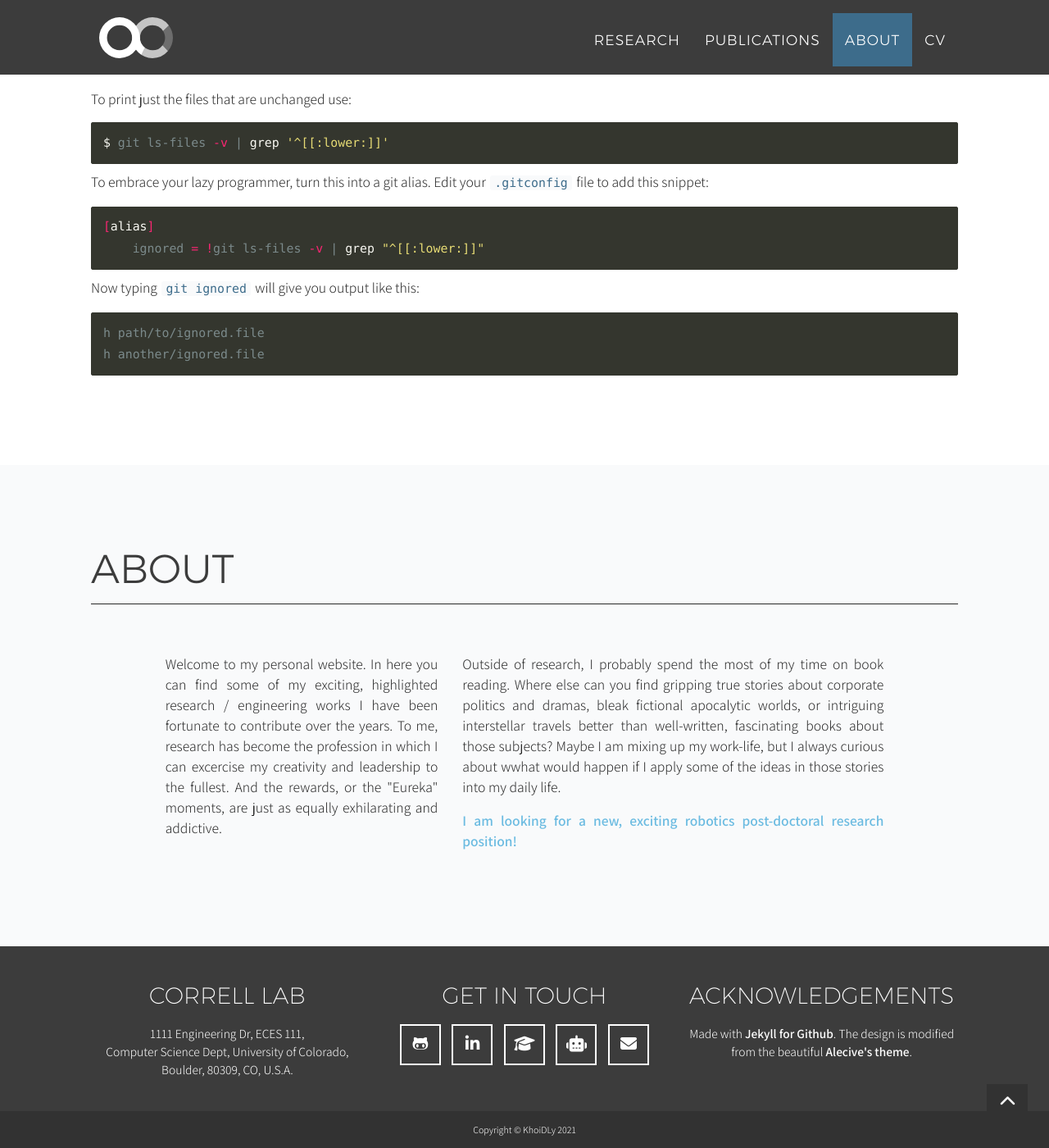
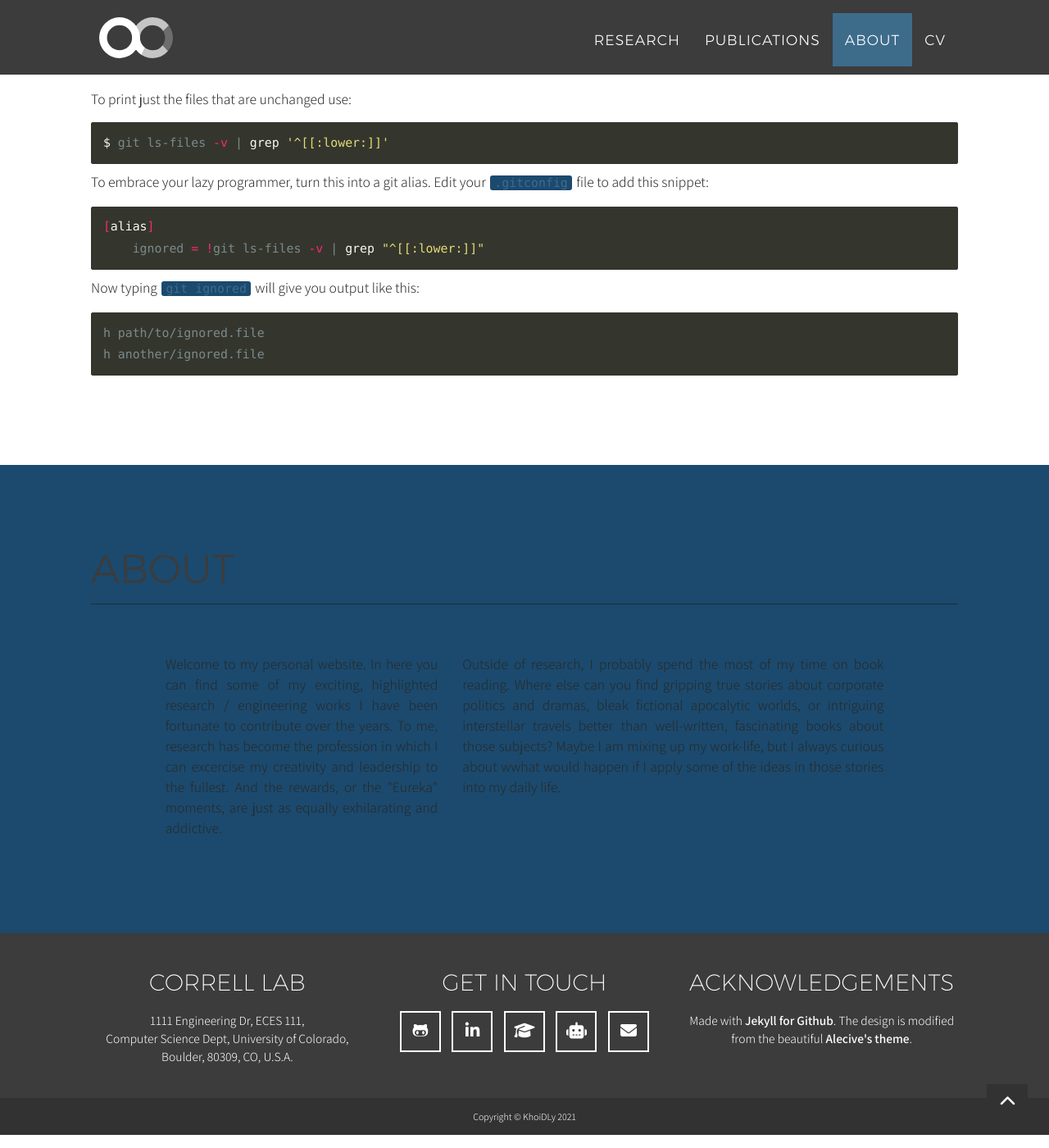
Before and after one commit to KhoiDLy/KhoiDLy.github.io, a Jekyll site: the page built from _posts/blog/2018-03-01-GitHubTricks.md, in a window 1280 px wide and 1400 px high, scrolled down 16238 px. Shown: the whole window at 82% size. Built offline with Jekyll 4.4.1, drawn with Linux system fonts in a browser that asks for light colours; nearby versions of some CDN libraries; some web fonts are replaced.

Commit message:
changes to about and color

```diff
--- a/_config.yml
+++ b/_config.yml
@@ -104,9 +104,9 @@ defaults:
 # with a number of combinations to play with
 color:
 # ORIGINAL - B&W
-  banner: 6BBBE1                            # This is a green banner color (for red, use bf4040)
+  banner: 1D76A1                            # This is a green banner color (for red, use bf4040)
   articletext: 292929                       # This is the text color
-  primary:  f9fafb                          # This is the background of the logo, light gray
+  primary:  1B4A6E                          # This is the background of the logo, light gray
   secondary: 3c3c3c                         # This is dark gray
   secondary-dark: 323232                    # This is darker gray
   secondary-alpha: rgba(40,40,40,.7)        # This is the same as the secondary color but with an alpha value
--- a/_includes/about.html
+++ b/_includes/about.html
@@ -16,11 +16,11 @@
                 <div class="col-lg-6">
                     {% include years_elap.html from="2008" %}
                     <p>Outside of research, I probably spend the most of my time on book reading. Where else can you find gripping true stories about corporate politics and dramas, bleak fictional apocalytic worlds, or intriguing interstellar travels better than well-written, fascinating books about those subjects? Maybe I am mixing up my work-life, but I always curious about wwhat would happen if I apply some of the ideas in those stories into my daily life.</p>
-                    <p>{% if site.banner %}
-                        {% if site.banner-link %}<a href="{{ site.banner-link }}" target="_blank">{% endif %}
-                        <span class="about-banner">{{ site.banner }}{% if site.banner-link %} [LINK]{% endif %}</span>
-                        {% if site.banner-link %}</a>{% endif %}
-                    {% endif %}</p>
+                    <!-- <p>{% if site.banner %} -->
+                        <!-- {% if site.banner-link %}<a href="{{ site.banner-link }}" target="_blank">{% endif %} -->
+                        <!-- <span class="about-banner">{{ site.banner }}{% if site.banner-link %} [LINK]{% endif %}</span> -->
+                        <!-- {% if site.banner-link %}</a>{% endif %} -->
+                    <!-- {% endif %}</p> -->
                 </div>
                 <div class="col-lg-1"></div>
             </div>
```
